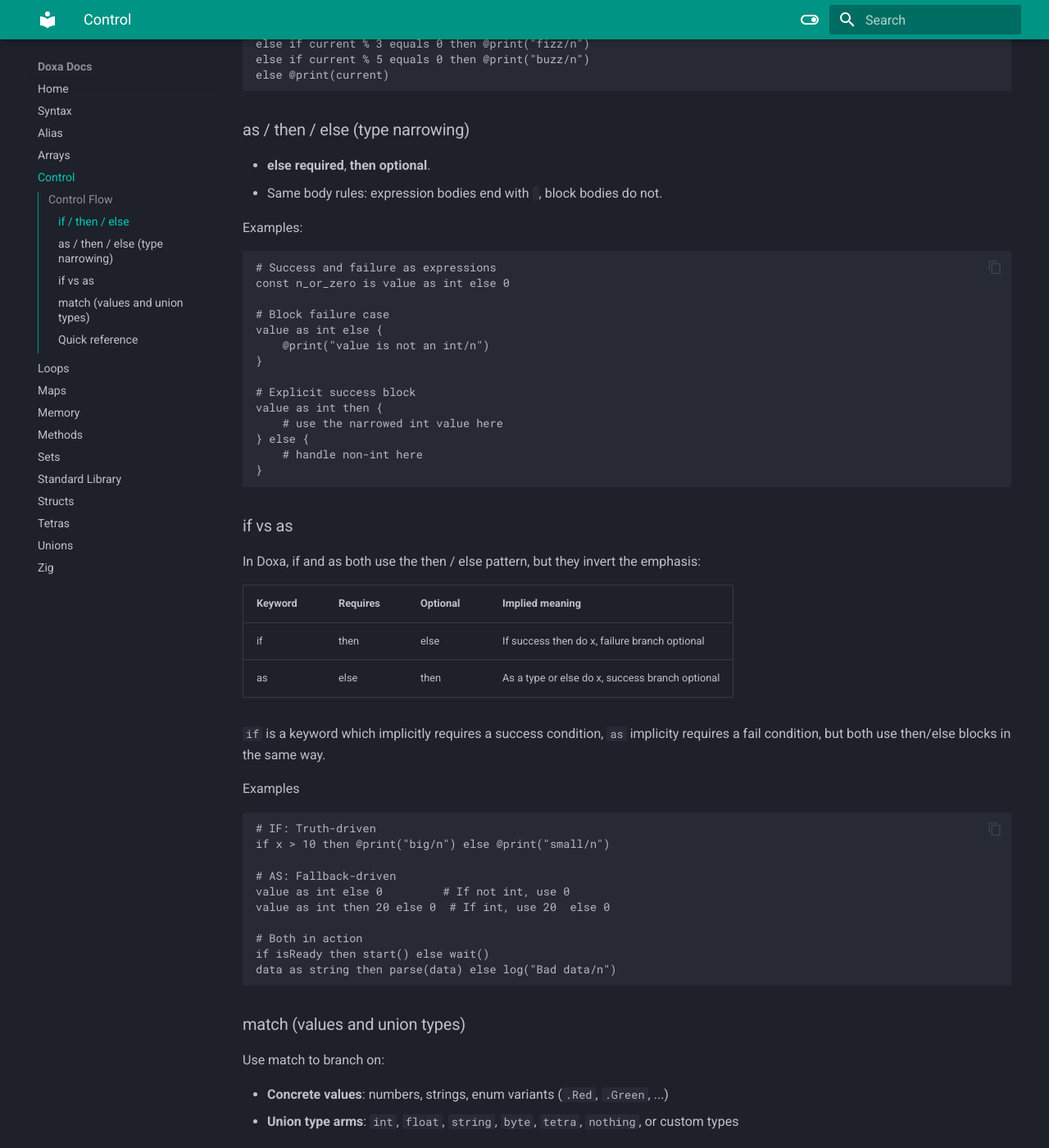
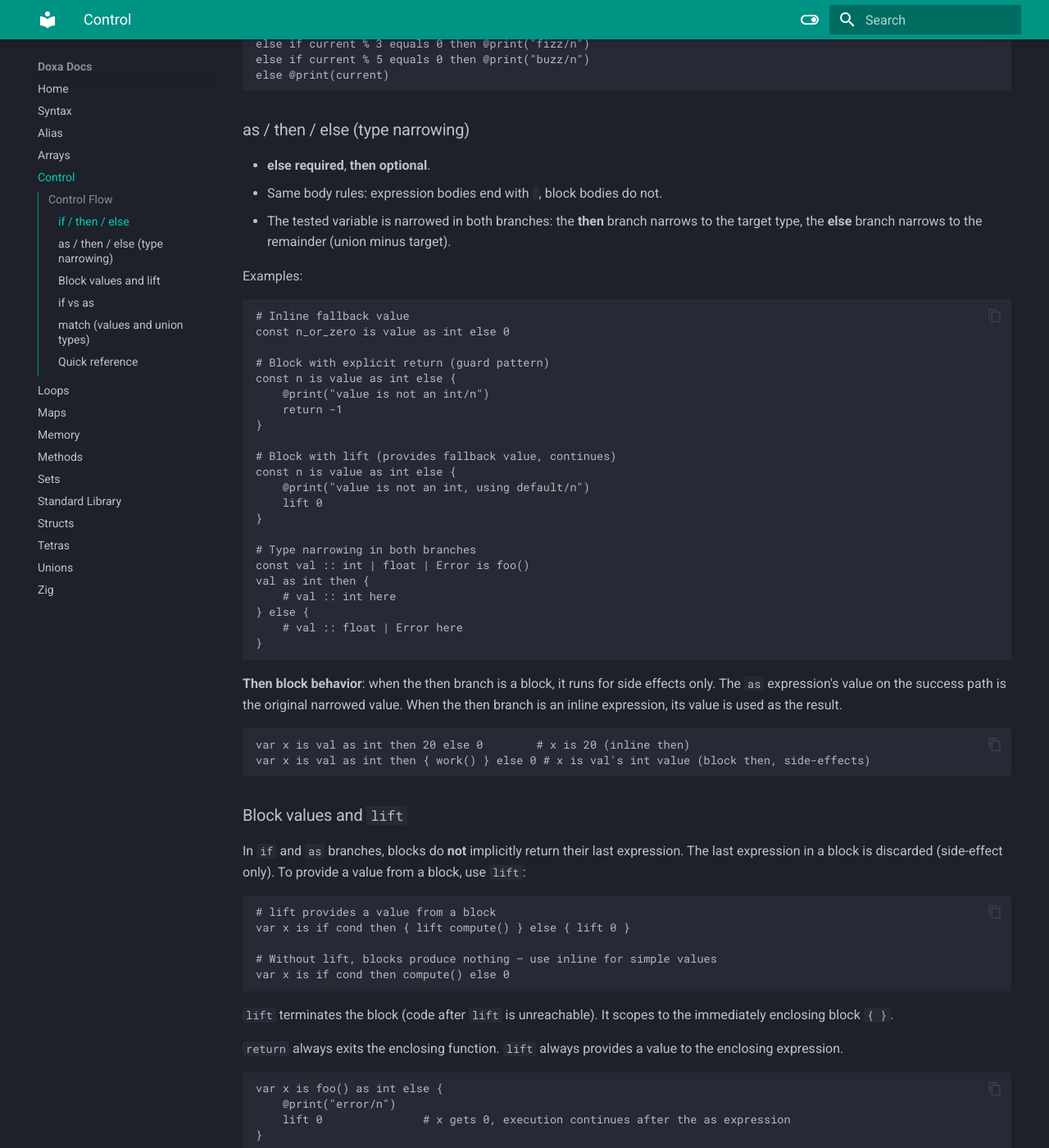
Before and after one commit to mirror-shades/doxa, an MkDocs documentation site: the page built from docs/control.md, in a window 1280 px wide and 1400 px high, scrolled down 615 px. Shown: the whole window at 82% size. Built offline with MkDocs 1.6.1 and Material for MkDocs 9.7.7, drawn with Linux system fonts in a browser that asks for light colours; some of the changed text lies outside the part shown.

````diff
--- a/docs/control.md
+++ b/docs/control.md
@@ -31,25 +31,73 @@ else @print(current)
 
 - **else required**, **then optional**.
 - Same body rules: expression bodies end with ` `, block bodies do not.
+- The tested variable is narrowed in both branches: the **then** branch narrows to the target type, the **else** branch narrows to the remainder (union minus target).
 
 Examples:
 
 ```doxa
-# Success and failure as expressions
+# Inline fallback value
 const n_or_zero is value as int else 0
 
-# Block failure case
-value as int else {
+# Block with explicit return (guard pattern)
+const n is value as int else {
     @print("value is not an int/n")
+    return -1
 }
 
-# Explicit success block
-value as int then {
-    # use the narrowed int value here
+# Block with lift (provides fallback value, continues)
+const n is value as int else {
+    @print("value is not an int, using default/n")
+    lift 0
+}
+
+# Type narrowing in both branches
+const val :: int | float | Error is foo()
+val as int then {
+    # val :: int here
 } else {
-    # handle non-int here
+    # val :: float | Error here
 }
 ```
+
+**Then block behavior**: when the then branch is a block, it runs for side effects only. The `as` expression's value on the success path is the original narrowed value. When the then branch is an inline expression, its value is used as the result.
+
+```doxa
+var x is val as int then 20 else 0        # x is 20 (inline then)
+var x is val as int then { work() } else 0 # x is val's int value (block then, side-effects)
+```
+
+### Block values and `lift`
+
+In `if` and `as` branches, blocks do **not** implicitly return their last expression. The last expression in a block is discarded (side-effect only). To provide a value from a block, use `lift`:
+
+```doxa
+# lift provides a value from a block
+var x is if cond then { lift compute() } else { lift 0 }
+
+# Without lift, blocks produce nothing — use inline for simple values
+var x is if cond then compute() else 0
+```
+
+`lift` terminates the block (code after `lift` is unreachable). It scopes to the immediately enclosing block `{ }`.
+
+`return` always exits the enclosing function. `lift` always provides a value to the enclosing expression.
+
+```doxa
+var x is foo() as int else {
+    @print("error/n")
+    lift 0               # x gets 0, execution continues after the as expression
+}
+
+var x is foo() as int else {
+    @print("fatal/n")
+    return -1            # function exits, x is never assigned
+}
+```
+
+When `as` or `if` is used in assignment, block branches must either `lift` a value or diverge via `return`/`break`. A block that falls through without `lift` produces `nothing`, which is a compile error when a value is expected.
+
+`match` arms are not affected — implicit last-expression returns are preserved in match blocks.
 
 ### if vs as
 
@@ -141,10 +189,11 @@ var msg is match color {
 Notes:
 
 - **Exhaustiveness**: For enums, prefer covering all variants or add an `else` arm. For unions, cover the needed type arms `else` is optional.
-- **Result type**: All arms must produce a compatible result type. For block arms, the last expression is the arm’s value.
+- **Result type**: All arms must produce a compatible result type. For block arms, the last expression is the arm's value.
 
 ### Quick reference
 
-- **if**: then required else optional expression body ends with ` `, block body does not.
-- **as**: else required then optional same body rules.
-- **match**: pattern then BODY else BODY arm separation via expression ` ` or closing block `}`.
+- **if**: then required else optional. Inline expressions or blocks with `lift`.
+- **as**: else required then optional. Type narrowing in both branches. Blocks use `lift` or `return`.
+- **match**: pattern then BODY else BODY. Block arms use implicit last expression.
+- **lift**: provides a value from a block, terminates the block. Scopes to the immediately enclosing `{ }`.
````
